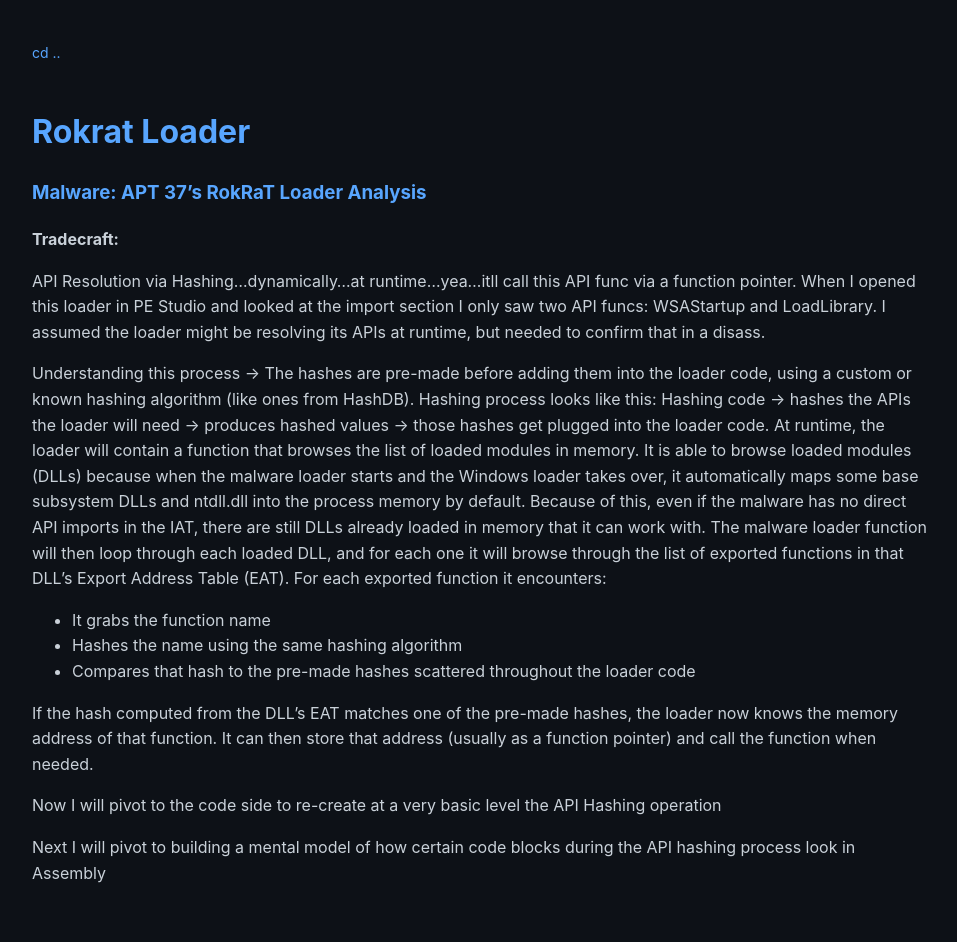
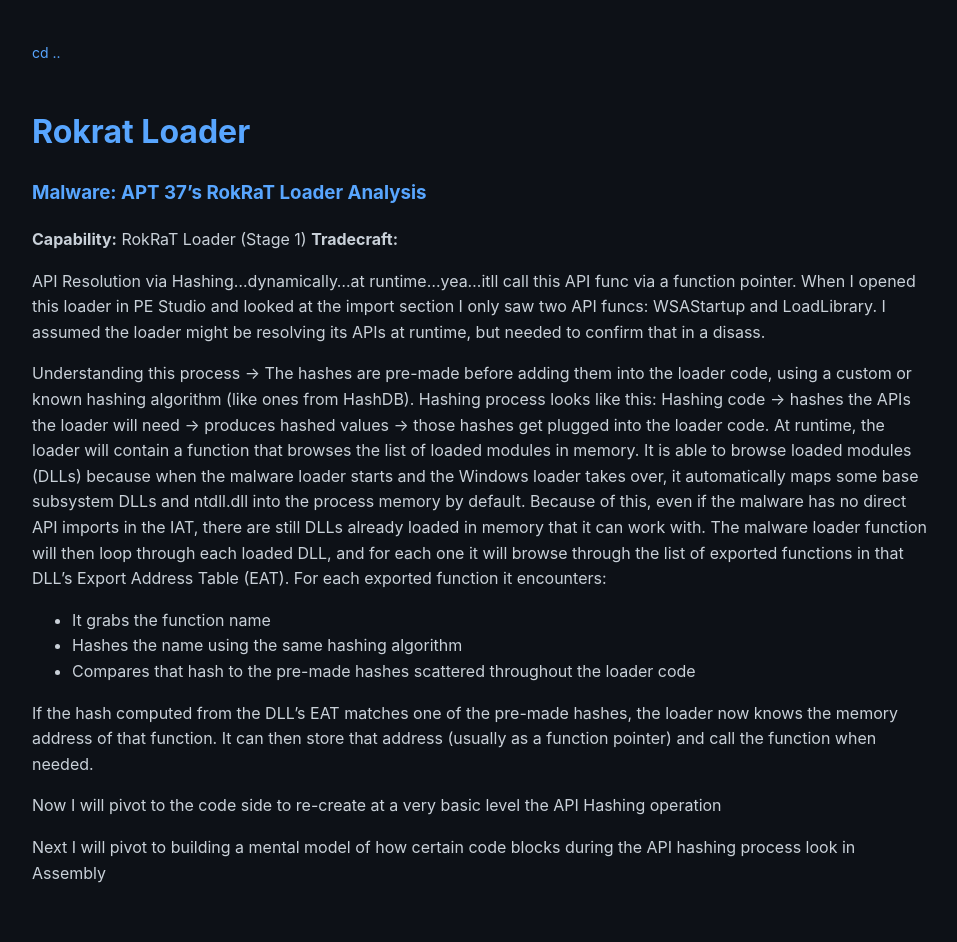
Before and after one commit to soreRum/soreRum.github.io, a Jekyll site: the page built from _posts/2026-03-6-RokRaT-Loader.md, in a window 1280 px wide. Shown: the whole page, without its empty margins (158-1115 px from the left). Built offline with Jekyll 4.4.1, drawn with Linux system fonts in a browser that asks for light colours; our own code applies the rules of GitHub Pages for plain Markdown files.

Commit message:
Update 2026-03-6-RokRaT-Loader.md

```diff
--- a/_posts/2026-03-6-RokRaT-Loader.md
+++ b/_posts/2026-03-6-RokRaT-Loader.md
@@ -1,5 +1,5 @@
 ### Malware: APT 37’s RokRaT Loader Analysis
-
+**Capability:** RokRaT Loader (Stage 1)
 **Tradecraft:**
 
 API Resolution via Hashing…dynamically…at runtime…yea…itll call this API func via a function pointer. When I opened this loader in PE Studio and looked at the import section I only saw two API funcs: WSAStartup and LoadLibrary. I assumed the loader might be resolving its APIs at runtime, but needed to confirm that in a disass.
```
